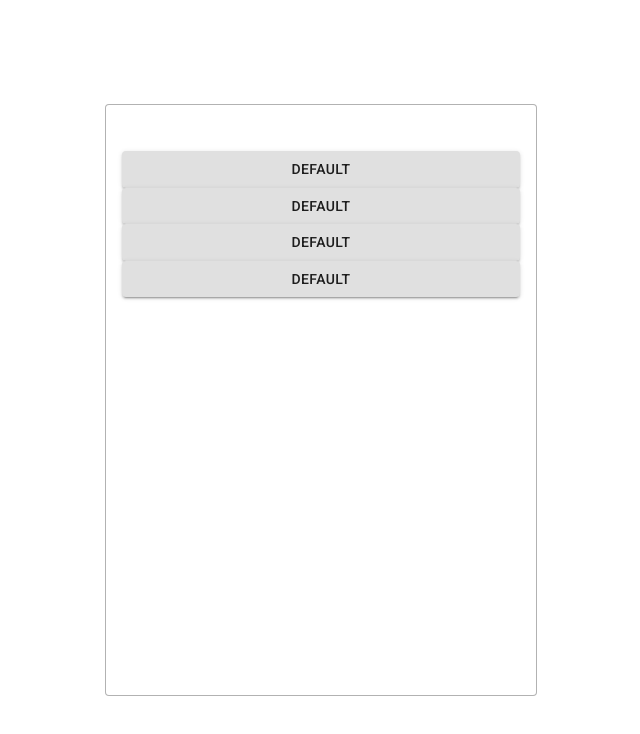
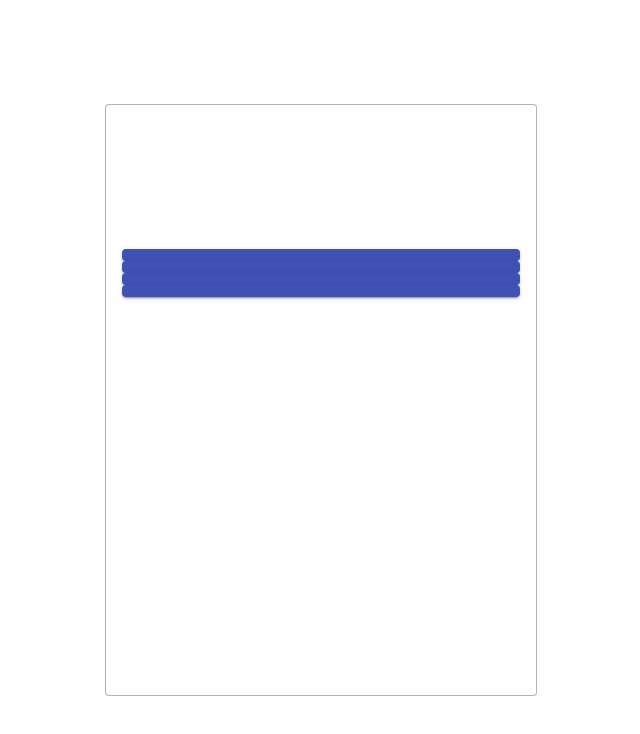
Before and after one commit to ssss-seiya/chatbot, a React (Create React App) app: page / in a window 1280 px wide. Shown: the top 734 px of the page, without its empty margins (319-959 px from the left). Built offline with nearby package versions, Linux system fonts and the light colour scheme.

Commit message:
[add]引数を受け取るように

```diff
--- a/src/components/Answer.jsx
+++ b/src/components/Answer.jsx
@@ -8,11 +8,13 @@
   },
 }));
 
-const Answer = () => {
+const Answer = (props) => {
   // const classes = useStyles();
 
   return(
-    <Button variant="contained">Default</Button>
+    <Button variant="contained" color="primary">
+      {props.content}
+    </Button>
   )
 
 }
```
